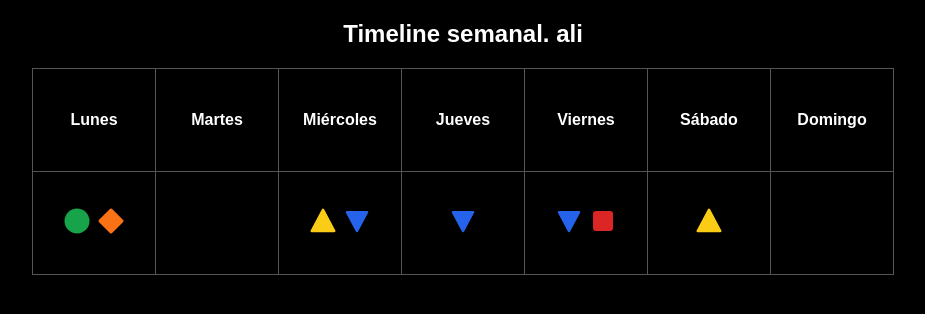
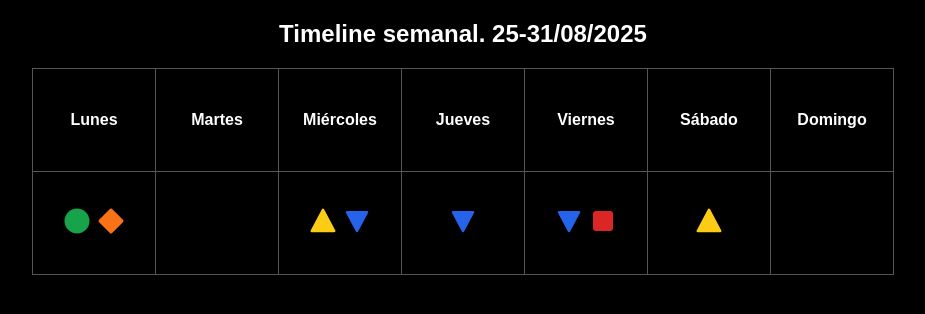
Before and after one commit to oracleai-script/index.html, a plain HTML site: page index.html in a window 1280 px wide. Shown: the whole page, without its empty margins (177-1102 px from the left). Drawn offline with Linux system fonts and the light colour scheme.

Commit message:
index.html

```diff
--- a/index.html
+++ b/index.html
@@ -63,7 +63,7 @@
   </style>
 </head>
 <body style="background-color: rgb(0, 0, 0); color: rgb(255, 255, 255);">
-  <h2 style="text-align:center;">Timeline semanal. ali</h2>
+  <h2 style="text-align:center;">Timeline semanal. 25-31/08/2025</h2>
   <table id="tabla">
     <tbody><tr>
       <th>Lunes</th>
```
